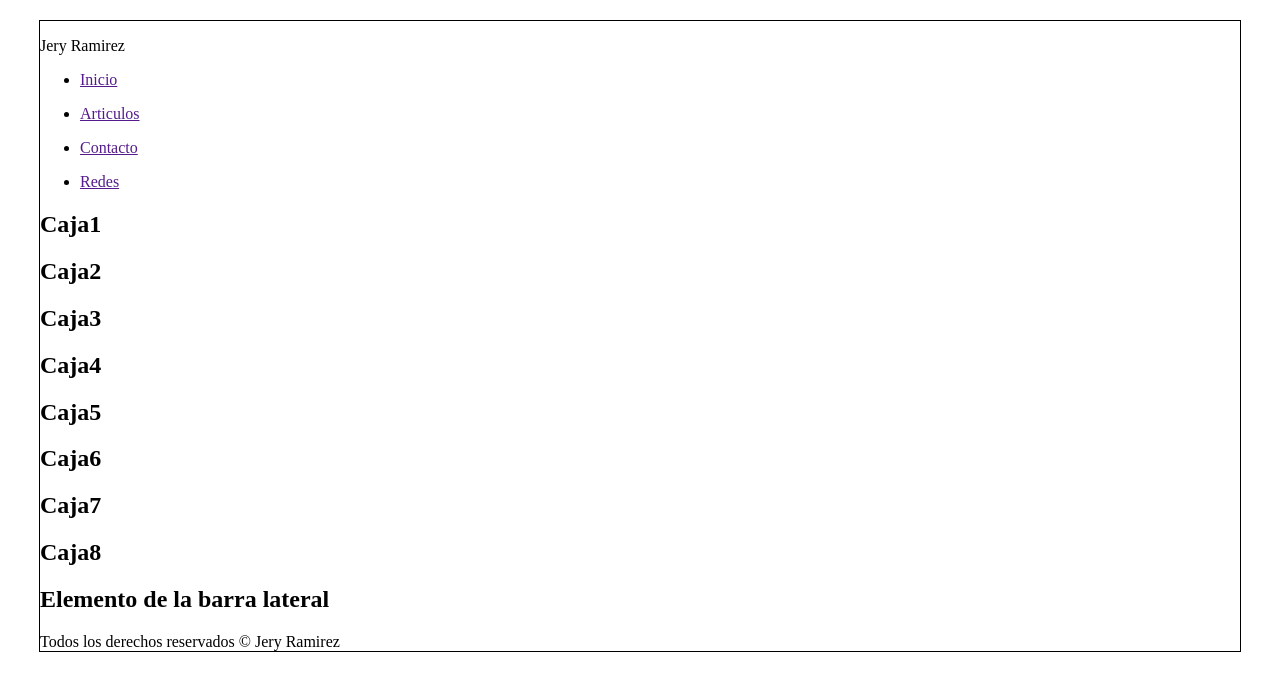
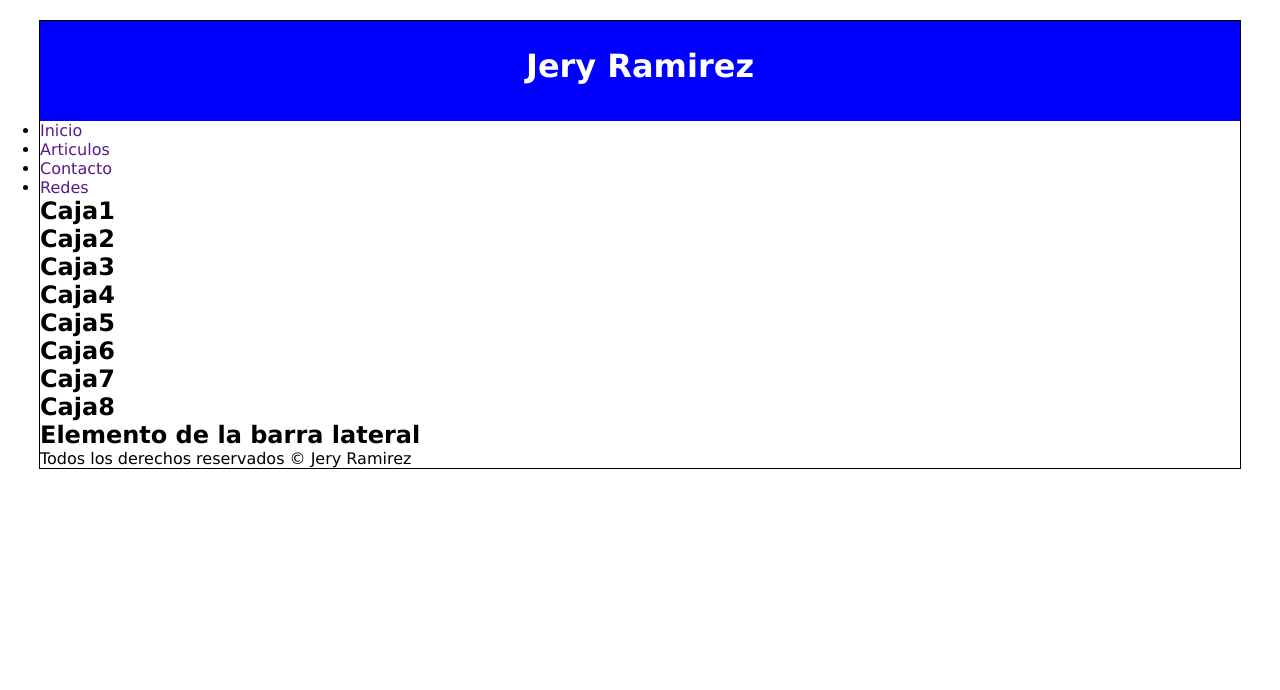
Before and after one commit to Rafadinho85/MASTER-CSS, a plain HTML site: page 05-ejercicio/index.html in a window 1280 px wide. Drawn offline with Linux system fonts and the light colour scheme.

Commit message:
ejercicio 4

```diff
--- a/05-ejercicio/index.html
+++ b/05-ejercicio/index.html
@@ -7,8 +7,8 @@
     </head>
     <body>
        <div class="principal">
-           <header id="principal">
-               <p>Jery Ramirez</p>
+           <header id="header">
+               <h1>Jery Ramirez</h1>
            </header>
            <nav>
                <ul>
--- a/05-ejercicio/styles.css
+++ b/05-ejercicio/styles.css
@@ -1,6 +1,21 @@
+*{
+    margin: 0px;
+    padding: 0px;
+    text-decoration: none;
+    font-family: Verdana, Geneva, Tahoma, sans-serif;
+}
 .principal{
     border: 1px solid black;
     margin: 0px auto;
     margin-top: 20px;
     width: 1200px;
 }
+
+#header{
+    background-color: blue;
+    width: 100%;
+    height: 100px;
+    color: white;
+    text-align: center;
+    line-height: 90px;
+}
```
